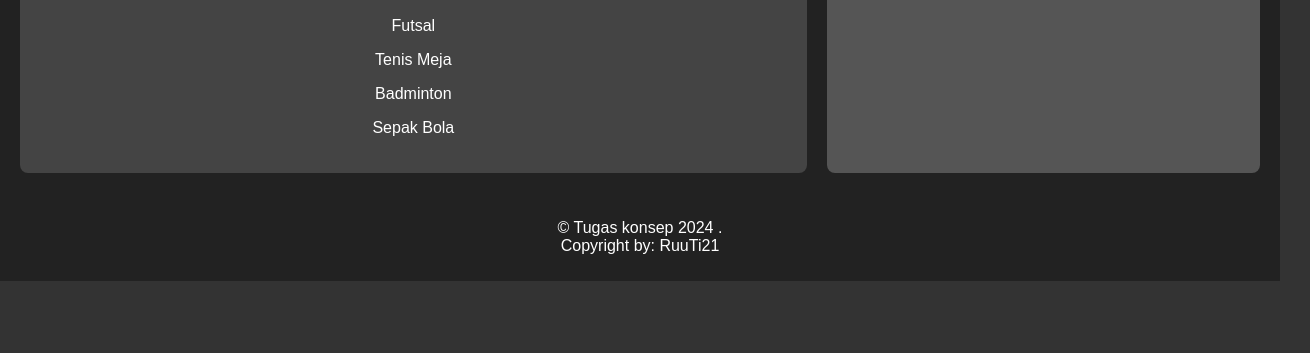
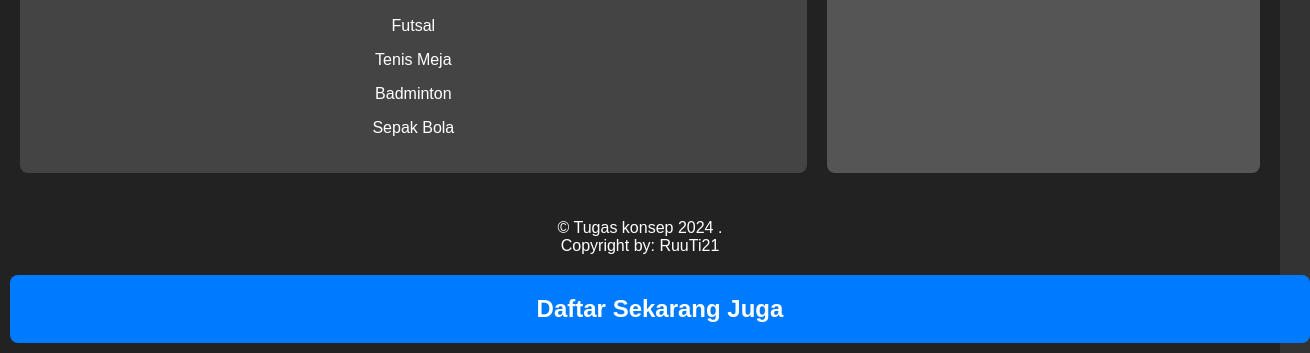
Before and after one commit to Syahruriski97/konsep1, a plain HTML site: page index.html in a window 1280 px wide. Shown: the part 696-1049 px from the top of the page, 1310 px wide, since content can reach past the window. Before the commit the page ends 977 px from the top, so only its background shows below. Drawn offline with Linux system fonts and the light colour scheme.

Commit message:
Update index.html

```diff
--- a/index.html
+++ b/index.html
@@ -6,6 +6,27 @@
     <title>Pendaftaran Lomba Olahraga</title>
     <link rel="stylesheet" href="style.css">
     <link href="https://cdnjs.cloudflare.com/ajax/libs/font-awesome/5.15.4/css/all.min.css" rel="stylesheet">
+    <style>
+        .btn-daftar {
+            display: block;
+            width: 100%;
+            padding: 20px;
+            text-align: center;
+            background-color: #007bff;
+            color: white;
+            font-size: 24px;
+            font-weight: bold;
+            border: none;
+            border-radius: 8px;
+            text-decoration: none;
+            margin-top: 20px;
+            cursor: pointer;
+        }
+
+        .btn-daftar:hover {
+            background-color: #0056b3;
+        }
+    </style>
 </head>
 <body>
     <header>
@@ -19,7 +40,7 @@
 
     <main>
         <nav>
-            <p><a href="index.html">Beranda</a> | <a href="form.html">Daftar</a>
+            <p><a href="index.html">Beranda</a> | <a href="form.html">Daftar</a></p>
         </nav>
 
         <div class="content">
@@ -41,9 +62,7 @@
                     <p>Badminton</p>
                     <p>Sepak Bola</p>
                 </article>
-                </article>
             </div>
-
 
             <aside>
                 <h3>Hubungi Kami</h3>
@@ -56,6 +75,7 @@
 
     <footer>
         <p>&copy; Tugas konsep 2024 . <br> Copyright by: RuuTi21</p>
+        <a href="form.html" class="btn-daftar">Daftar Sekarang Juga</a>
     </footer>
 
 </body>
```
